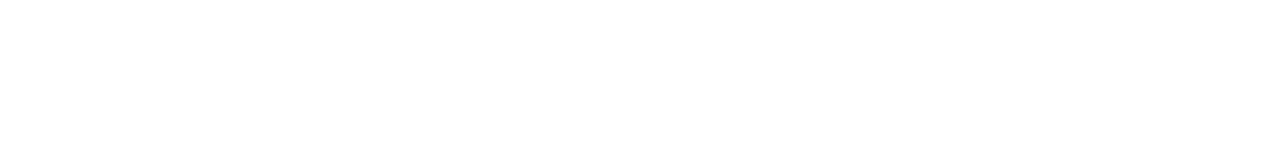
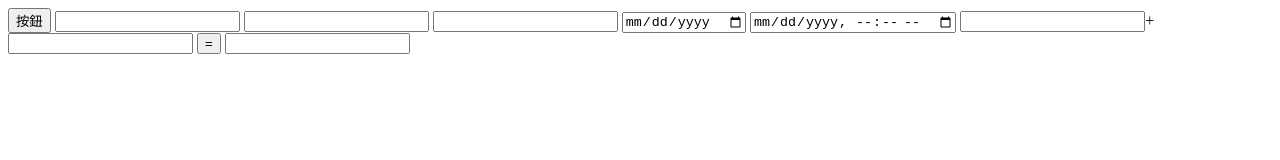
Before and after one commit to tim320565/web_24_9_9, a plain HTML site: page 10_21.html in a window 1280 px wide. Drawn offline with Linux system fonts and the light colour scheme.

Commit message:
JS簡介

```diff
--- a/10_21.html
+++ b/10_21.html
@@ -9,12 +9,57 @@
         <script>
             // JS單行註解
             /* JS多行註解*/
-            alert("你好");
-            console.log("主控台訊息");
-            function myfunction(x/*參數*/){alert(x)/*函式本體*/}
+            function myfunction(){
+           /* alert("只有確定的訊息");*/
+            /*console.log("主控台訊息");
+            function myfunction(參數){
+            ans=prompt("你是誰?")函式本體;
+            if(ans==null) {
+            console.log("你按了取消");}
+            eles {
+                console.log("你輸入了 "+ans);
+            }*/
+           /*if(confirm("你確定嗎?")){
+            console.log("你按了確定");
+           } else {
+            console.log("你按了取消");
+           }*/
+            /*ans=prompt("可回答問題及確定取消");
+            console.log(typeof(ans));
+            if(ans==null) {
+                console.log("你按了取消");
+            } else {
+                console.log("你輸入了"+ans);
+            } */
+
+        }
+        function get(id) {
+            return document.getElementById(id);
+        }
+        function add() {
+            var n1=get("n1").value;
+            var n2=get("n2").value;
+            var ans=parseInt(n1)+parseInt(n2);
+            get("ans").value=ans;
+            if(ans<50) {
+                get("ans").style.color="red";
+            } else{
+                get("ans").style.color="green";
+            }
+            get("ans").style.backgroundColor="blue";
+        }
+
         </script>
     </head>
     <body>
-
+        <button onclick="myfunction();">按鈕</button>
+        <input type="text">
+        <input type="password">
+        <input type="number">
+        <input type="date">
+        <input type="datetime-local">
+        <input type="number" id="n1">+<input type="number" id="n2">
+        <button onclick="add();">=</button>
+        <input type="number" id="ans">
     </body>
 </html>
```
Also changed, not shown: index.html (+2 -1 lines).
